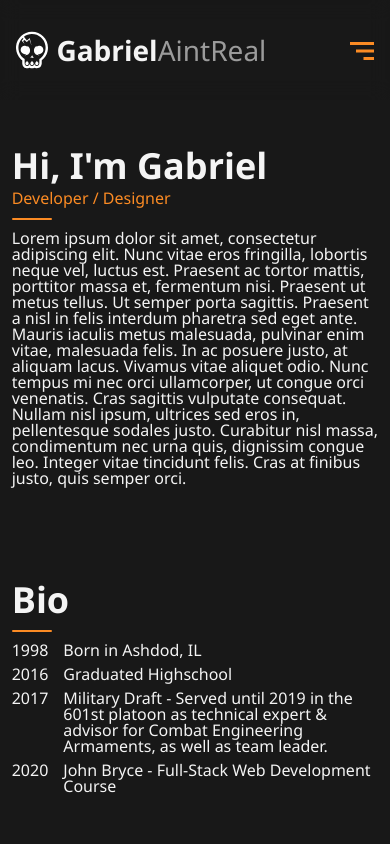
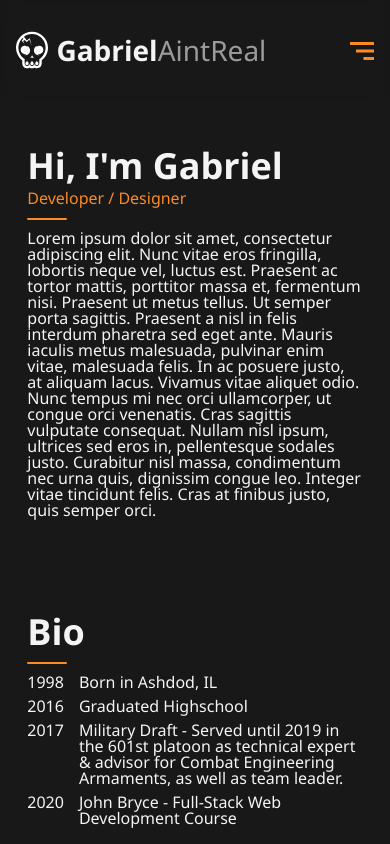
Before and after one commit to Darkryhr/digital-garden, a Next.js app: page / in a window 390 px wide. Shown: the top 844 px of the page. Built offline with nearby package versions, Linux system fonts and the light colour scheme.

Commit message:
mobile padding fix

```diff
--- a/components/styled/layout.js
+++ b/components/styled/layout.js
@@ -29,6 +29,10 @@ const Wrapper = styled.div`
   margin: 0 auto;
   padding: 0 3vw;
   padding-top: 100px;
+  @media (max-width: 768px) {
+    padding: 0 7vw;
+    padding-top: 100px;
+  }
   /* display: flex; */
 `;
 
```
